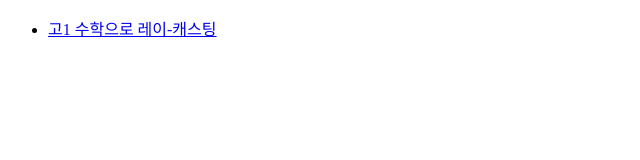
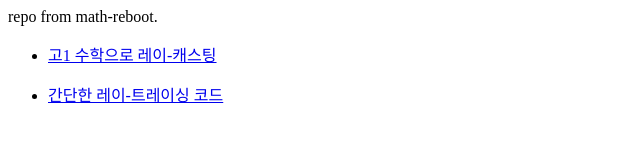
Before and after one commit to mathreboot/mathreboot.github.io, a plain HTML site: page index.html in a window 1280 px wide. Shown: the whole page, without its empty margins (0-640 px from the left). Drawn offline with Linux system fonts and the light colour scheme.

Commit message:
Update index.html

```diff
--- a/index.html
+++ b/index.html
@@ -5,8 +5,12 @@
     <title>Math-Reboot's stuffs</title>
   </head>
   <body>
+    repo from math-reboot.
     <ul>
       <li> <a href="https://github.com/mathreboot/raycast">고1 수학으로 레이-캐스팅</a> </li>
     </ul>
+    <ul>
+      <li> <a href="https://github.com/mathreboot/raytrace">간단한 레이-트레이싱 코드</a> </li>
+    </ul>
   </body>
 </html>
```
